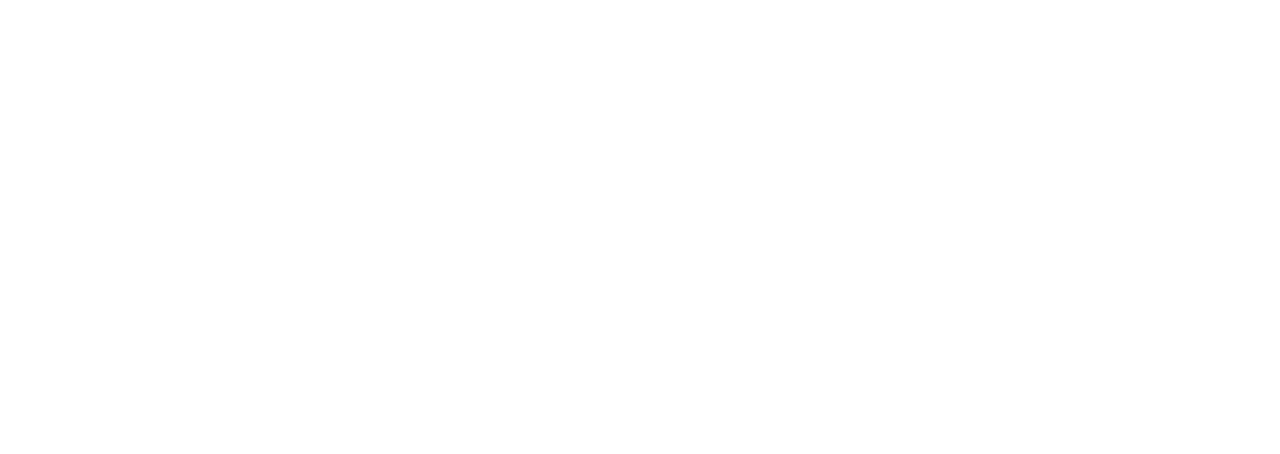
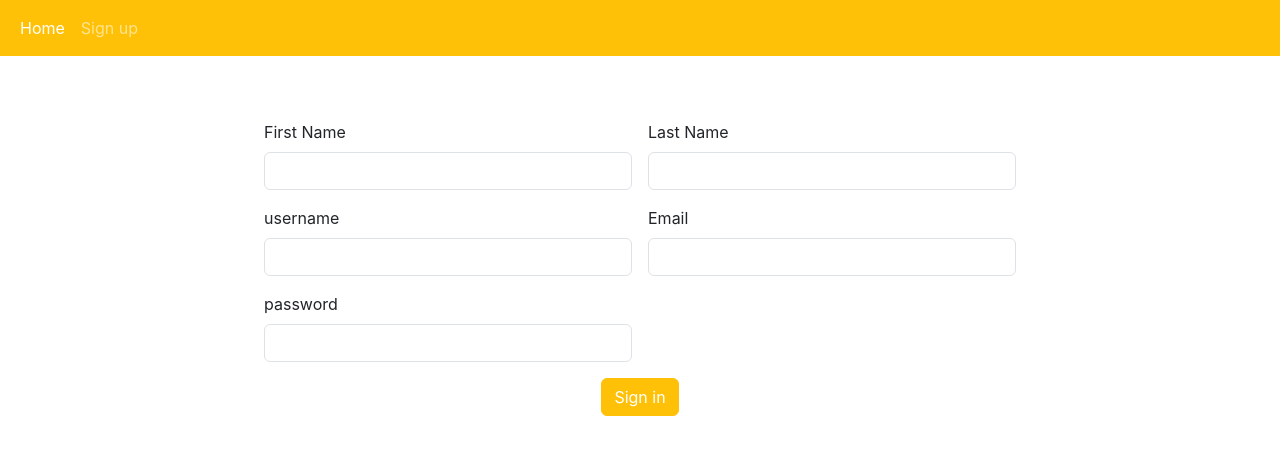
Before and after one commit to kingmohbil/blog-form-page, a React (Create React App) app: page /signup in a window 1280 px wide. Before the commit this address had no page. Shown: the top 454 px of the page. Built offline with nearby package versions, Linux system fonts and the light colour scheme; the HTML template or start-up script is replaced by a standard one.

Commit message:
Added a signup there is a bug in showing the errors woeking on it

```diff
--- a/src/App.js
+++ b/src/App.js
@@ -6,6 +6,7 @@
 import Protected from './components/protection/protected';
 import AddPost from './components/pages/addPost';
 import Home from './components/pages/homePage';
+import SignupPage from './components/pages/signupPage';
 
 function App() {
   const [loggedIn, setLoggedIn] = useState(
@@ -33,6 +34,14 @@
             }
           />
           <Route
+            path="/signup"
+            element={
+              <ProtectLogin isLoggedIn={loggedIn}>
+                <SignupPage Login={login} />
+              </ProtectLogin>
+            }
+          />
+          <Route
             path="/addPost"
             element={
               <Protected isLoggedIn={loggedIn}>
--- a/src/components/form-components/formInput.js
+++ b/src/components/form-components/formInput.js
@@ -7,6 +7,7 @@
       id={props.id}
       autoComplete="on"
       defaultValue={props.value || ''}
+      required
     />
   );
 }
--- /dev/null
+++ b/src/components/forms/signupForm.js
@@ -0,0 +1,32 @@
+import Label from '../form-components/formLabel';
+import Input from '../form-components/formInput';
+function SignupForm(props) {
+  const { elements } = props;
+  return (
+    <>
+      <form className="row g-3" id="login-form" onSubmit={props.submitHandler}>
+        {elements.map((element) => {
+          return (
+            <>
+              <div className="col-md-6">
+                <Label id={element.id} text={element.text} />
+                <Input
+                  type={element.type}
+                  id={element.id}
+                  value={element.value}
+                />
+              </div>
+            </>
+          );
+        })}
+        <div className="col-12 text-center">
+          <button type="submit" className="btn btn-warning" id="login-btn">
+            Sign in
+          </button>
+        </div>
+      </form>
+    </>
+  );
+}
+
+export default SignupForm;
--- a/src/components/pages/LoginPage.js
+++ b/src/components/pages/LoginPage.js
@@ -4,7 +4,7 @@
 import Navbar from '../navbar';
 
 function LoginPage(props) {
-  const [errors, setErrors] = useState([]);
+  const [err, setErrors] = useState([]);
   const [username, setUsername] = useState(null);
   const [password, setPassword] = useState(null);
 
@@ -22,20 +22,31 @@
       text: 'password',
     },
   ];
-
-  if (errors.length === 0)
+  const navElements = [
+    {
+      title: 'Home',
+      href: '/',
+      active: true,
+    },
+    {
+      title: 'Sign up',
+      href: '/signup',
+      active: false,
+    },
+  ];
+  if (err.length === 0)
     return (
       <>
-        <Navbar elements={[{ title: 'Home', href: '/', active: true }]} />
+        <Navbar elements={navElements} />
         <LoginForm elements={elements} submitHandler={submitHandler} />
       </>
     );
   else
     return (
       <>
-        <Navbar elements={[{ title: 'Home', href: '/', active: true }]} />
+        <Navbar elements={navElements} />
         <div className="errors-container">
-          <Errors errors={errors} />
+          <Errors errors={err} />
         </div>
         <LoginForm
           submitHandler={submitHandler}
@@ -49,8 +60,10 @@
     e.preventDefault();
 
     const { username, password } = e.target;
-
-    const result = await fetch('http://localhost:5000/login', {
+    try {
+      const response = await fetch(
+        'https://blog-api-production-23bb.up.railway.app/login',
+        {
           method: 'POST',
           headers: {
             'Content-Type': 'application/json',
@@ -59,18 +72,18 @@
             username: username.value,
             password: password.value,
           }),
-    });
+        }
+      );
 
-    const data = await result.json();
-    console.log(data);
-
-    if (result.status === 400) {
+      const data = await response.json();
+      console.log(data.errors[0]);
+      console.log(response);
+      if (response.status === 400 || response.status === 403) {
         setUsername(username.value);
         setPassword(password.value);
         setErrors(data.errors);
       }
-
-    if (result.status === 200) {
+      if (response.status === 200) {
         localStorage.setItem(
           'user',
           JSON.stringify({
@@ -79,6 +92,9 @@
         );
         props.Login();
       }
+    } catch (error) {
+      console.log(error.message);
+    }
   }
 }
 
@@ -86,5 +102,8 @@
 
 function Errors(props) {
   const { errors } = props;
-  return errors.map((err, index) => <Error msg={err.msg} key={index} />);
+
+  return errors.map((err, index) => {
+    return <Error msg={err.msg} key={index} />;
+  });
 }
--- a/src/components/pages/addPost.js
+++ b/src/components/pages/addPost.js
@@ -51,7 +51,9 @@
     const bearerToken = `Bearer ${tokenObj.token}`;
     const { title, text } = e.target;
     try {
-      const response = await fetch('http://localhost:5000/posts', {
+      const response = await fetch(
+        'https://blog-api-production-23bb.up.railway.app/posts',
+        {
           method: 'POST',
           headers: {
             'Content-Type': 'application/json',
@@ -61,7 +63,8 @@
             text: text.value,
             title: title.value,
           }),
-      });
+        }
+      );
       const data = await response.json();
 
       if (response.status === 200) {
--- a/src/components/pages/homePage.js
+++ b/src/components/pages/homePage.js
@@ -49,14 +49,17 @@
 
   async function getUserPosts() {
     try {
-      const response = await fetch('http://localhost:5000/posts/user', {
+      const response = await fetch(
+        'https://blog-api-production-23bb.up.railway.app/posts/user',
+        {
           headers: new Headers({
             'Content-Type': 'application/json',
             Authorization: `Bearer ${
               JSON.parse(localStorage.getItem('user')).token
             }`,
           }),
-      });
+        }
+      );
       const data = await response.json();
       if (response.ok) setPosts(data.posts);
       else data.errors.map((error) => console.error(error.msg));
@@ -71,7 +74,7 @@
     const token = JSON.parse(localStorage.getItem('user')).token;
     try {
       const response = await fetch(
-        `http://localhost:5000/posts/${postId}/comments`,
+        `https://blog-api-production-23bb.up.railway.app/posts/${postId}/comments`,
         {
           method: 'POST',
           headers: new Headers({
--- /dev/null
+++ b/src/components/pages/signupPage.js
@@ -0,0 +1,131 @@
+import { useState } from 'react';
+import { useNavigate } from 'react-router-dom';
+import Error from '../error';
+import SignupForm from '../forms/signupForm';
+import Navbar from '../navbar';
+
+function SignupPage(props) {
+  const [errors, setErrors] = useState([]);
+  const [username, setUsername] = useState(null);
+  const [firstName, setFirstName] = useState(null);
+  const [lastName, setLastName] = useState(null);
+  const [email, setEmail] = useState(null);
+  const [password, setPassword] = useState(null);
+
+  const navigation = useNavigate();
+
+  const elements = [
+    {
+      type: 'text',
+      id: 'firstName',
+      value: firstName,
+      text: 'First Name',
+    },
+    {
+      type: 'text',
+      id: 'lastName',
+      value: lastName,
+      text: 'Last Name',
+    },
+    {
+      type: 'text',
+      id: 'username',
+      value: username,
+      text: 'username',
+    },
+    {
+      type: 'email;',
+      id: 'email',
+      value: email,
+      text: 'Email',
+    },
+    {
+      type: 'password',
+      id: 'password',
+      value: password,
+      text: 'password',
+    },
+  ];
+  const navElements = [
+    {
+      title: 'Home',
+      href: '/',
+      active: true,
+    },
+    {
+      title: 'Sign up',
+      href: '/signup',
+      active: false,
+    },
+  ];
+  if (errors.length === 0)
+    return (
+      <>
+        <Navbar elements={navElements} />
+        <SignupForm elements={elements} submitHandler={submitHandler} />
+      </>
+    );
+  else
+    return (
+      <>
+        <Navbar elements={navElements} />
+        <div className="errors-container">
+          <Errors errors={errors} />
+        </div>
+        <SignupForm
+          elements={elements}
+          submitHandler={submitHandler}
+          firstName={firstName}
+          lastName={lastName}
+          email={email}
+          password={password}
+          username={username}
+        />
+      </>
+    );
+
+  async function submitHandler(e) {
+    e.preventDefault();
+
+    const { username, password, firstName, lastName, email } = e.target;
+
+    const result = await fetch(
+      'https://blog-api-production-23bb.up.railway.app/signup',
+      {
+        method: 'POST',
+        headers: {
+          'Content-Type': 'application/json',
+        },
+        body: JSON.stringify({
+          firstName: firstName.value,
+          lastName: lastName.value,
+          email: email.value,
+          username: username.value,
+          password: password.value,
+        }),
+      }
+    );
+
+    const data = await result.json();
+
+    if (result.status === 400) {
+      setUsername(username.value);
+      setPassword(password.value);
+      setFirstName(firstName.value);
+      setLastName(lastName.value);
+      setEmail(email.value);
+      setErrors(data.errors);
+    }
+
+    if (result.status === 201) {
+      navigation('/login');
+    }
+  }
+}
+
+export default SignupPage;
+
+function Errors(props) {
+  const { errors } = props;
+  return errors.map((err, index) => <Error msg={err.msg} key={index} />);
+}
--- a/src/components/post.js
+++ b/src/components/post.js
@@ -63,13 +63,16 @@
     const postId = e.target.getAttribute('data-postid');
     const token = JSON.parse(localStorage.getItem('user')).token;
     try {
-      const response = await fetch(`http://localhost:5000/posts/${postId}`, {
-        method: 'DELETE',
-        headers: new Headers({
-          'Content-Type': 'application/json',
-          Authorization: `Bearer ${token}`,
-        }),
-      });
+      const response = await fetch(
+        `https://blog-api-production-23bb.up.railway.app/posts/${postId}`,
+        {
+          method: 'DELETE',
+          headers: new Headers({
+            'Content-Type': 'application/json',
+            Authorization: `Bearer ${token}`,
+          }),
+        }
+      );
       console.log(response);
       if (response.ok) navigate(0);
       else {
```
Lines whose indentation alone changed are shown as unchanged.
